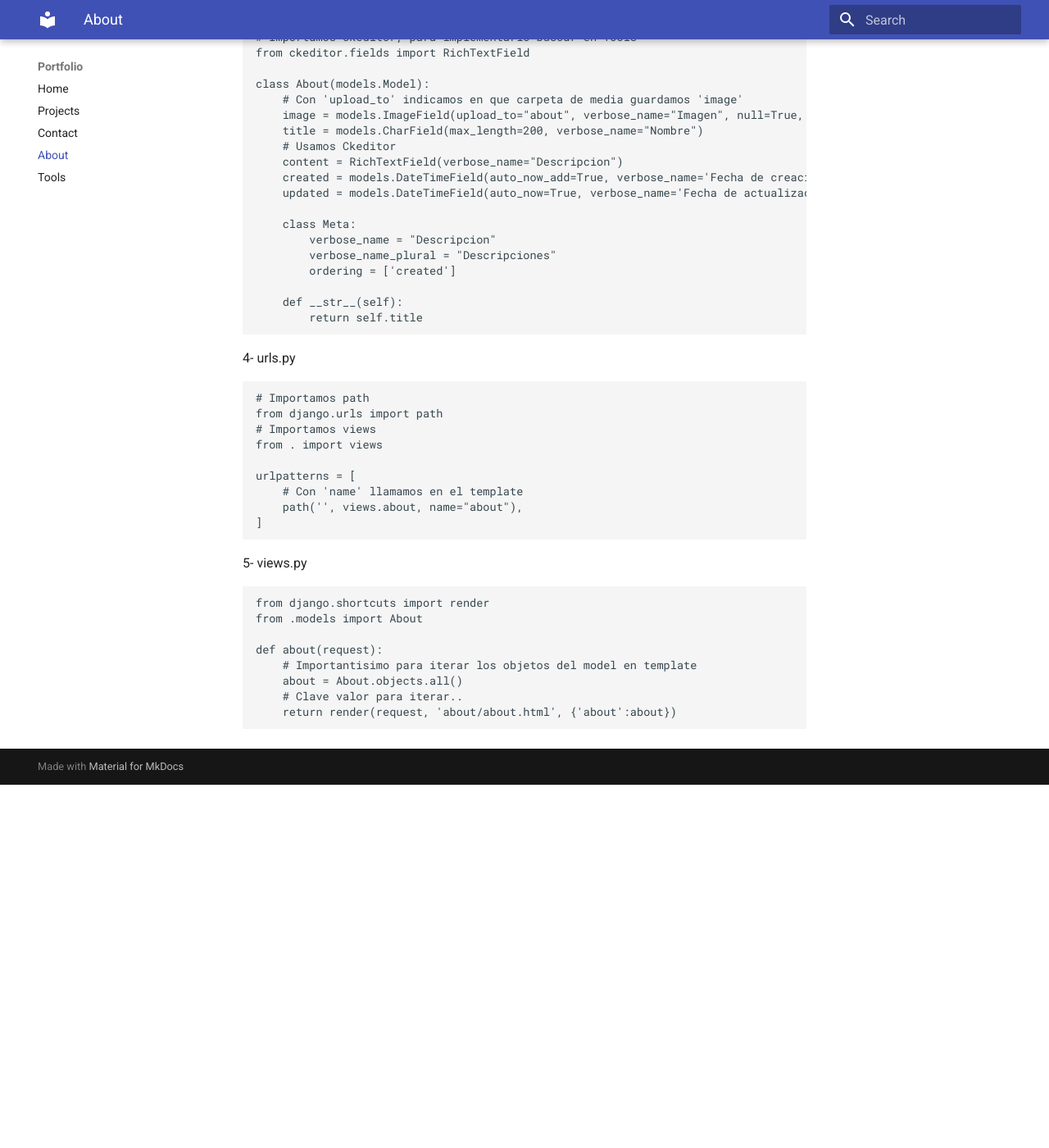
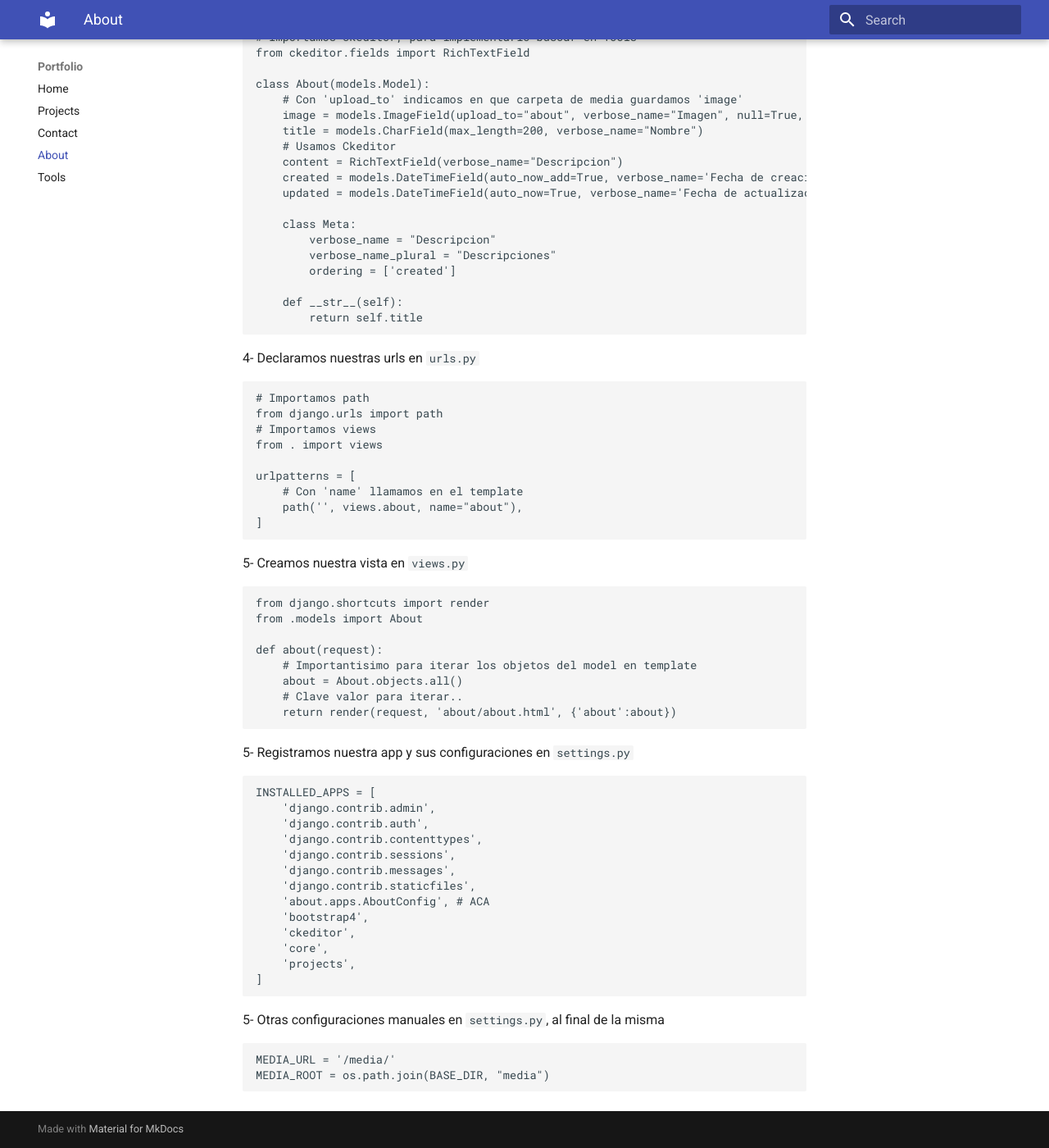
Before and after one commit to ruizdiazever/portfolio, an MkDocs documentation site: the page built from docs/docs/about.md, in a window 1280 px wide and 1400 px high, scrolled down 948 px. Shown: the whole window at 82% size. Built offline with MkDocs 1.6.1 and Material for MkDocs 9.7.7, drawn with Linux system fonts in a browser that asks for light colours; before the commit the page ends 1905 px from its top, so only the background shows below that; some of the changed text lies outside the part shown.

Commit message:
Minor improvements in docs of about app

````diff
--- a/docs/docs/about.md
+++ b/docs/docs/about.md
@@ -11,7 +11,7 @@ about/
                         |--about.html
 ```
 
-2- admin.py
+2- Registramos nuestra app en el dasboard de Django con ```admin.py```
 ```python
 from django.contrib import admin
 
@@ -26,7 +26,7 @@ class AboutAdmin(admin.ModelAdmin):
 admin.site.register(About, AboutAdmin)
 ```
 
-2- apps.py
+2- Registramos un nombre publico con ``` apps.py```
 ```python
 from django.apps import AppConfig
 
@@ -35,7 +35,7 @@ class AboutConfig(AppConfig):
     verbose_name = 'Sobre mi' # Nombre publico, @Ever
 ```
 
-3- models.py
+3- Creamos nuestro model con el ORM de Django con ```models.py```
 ```python
 from django.db import models
 
@@ -60,7 +60,7 @@ class About(models.Model):
         return self.title
 ```
 
-4- urls.py
+4- Declaramos nuestras urls en ```urls.py```
 ```python
 # Importamos path
 from django.urls import path
@@ -73,7 +73,7 @@ urlpatterns = [
 ]
 ```
 
-5- views.py
+5- Creamos nuestra vista en ```views.py```
 ```python
 from django.shortcuts import render
 from .models import About
@@ -84,3 +84,26 @@ def about(request):
     # Clave valor para iterar..
     return render(request, 'about/about.html', {'about':about})
 ```
+
+5- Registramos nuestra app y sus configuraciones en  ```settings.py```
+```python
+INSTALLED_APPS = [
+    'django.contrib.admin',
+    'django.contrib.auth',
+    'django.contrib.contenttypes',
+    'django.contrib.sessions',
+    'django.contrib.messages',
+    'django.contrib.staticfiles',
+    'about.apps.AboutConfig', # ACA
+    'bootstrap4',
+    'ckeditor',
+    'core',
+    'projects',
+]
+```
+
+5- Otras configuraciones manuales en ```settings.py```, al final de la misma
+```python
+MEDIA_URL = '/media/'
+MEDIA_ROOT = os.path.join(BASE_DIR, "media")
+```
````
